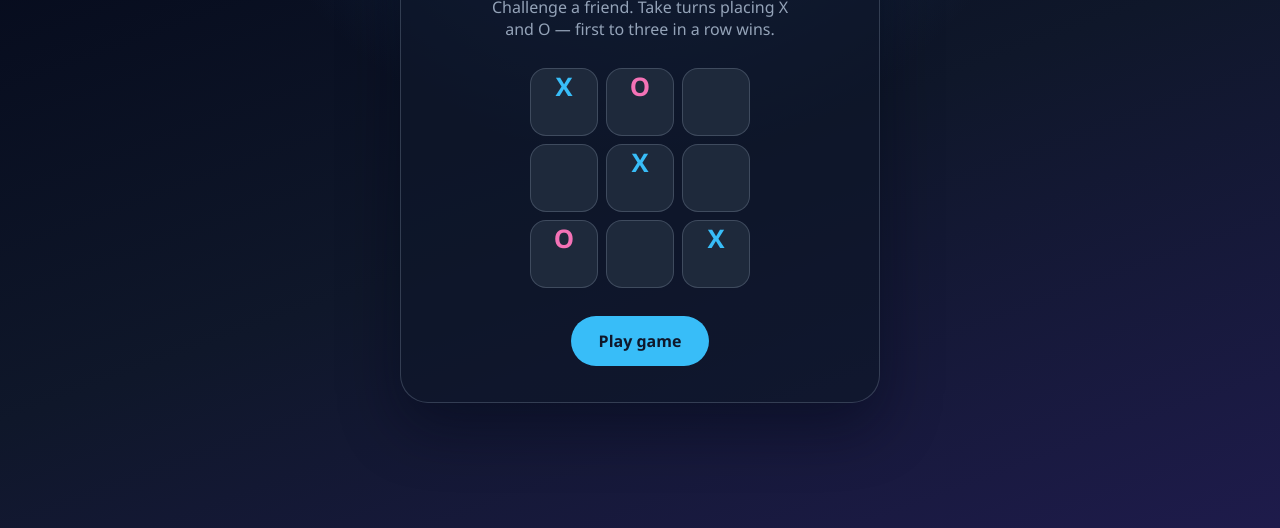
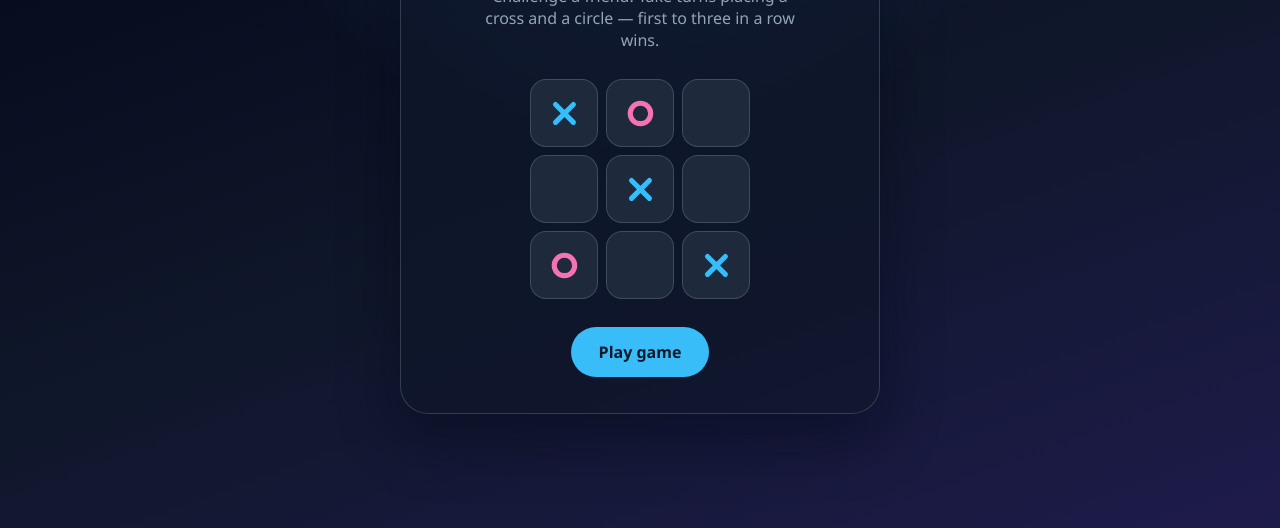
Before and after one commit to SilverFoxCham/Project2, a plain HTML site: page index.html in a window 1280 px wide. Shown: the part 272-800 px from the top of the page. Drawn offline with Linux system fonts and the light colour scheme.

Commit message:
Enhance Tic Tac Toe game with SVG graphics for marks, improved accessibility, and UI adjustments. Update scoreboard and landing page to reflect new design elements.

```diff
--- a/index.html
+++ b/index.html
@@ -12,19 +12,19 @@
         <p class="eyebrow">Classic two-player</p>
         <h1>Tic Tac Toe</h1>
         <p class="subtitle">
-          Challenge a friend. Take turns placing X and O — first to three in a
-          row wins.
+          Challenge a friend. Take turns placing a cross and a circle — first
+          to three in a row wins.
         </p>
         <div class="landing-preview" aria-hidden="true">
-          <span class="cell x">X</span>
-          <span class="cell o">O</span>
+          <span class="cell x"><svg class="glyph" viewBox="0 0 64 64"><path d="M18 18 L46 46 M46 18 L18 46" fill="none" stroke="currentColor" stroke-width="8" stroke-linecap="round"/></svg></span>
+          <span class="cell o"><svg class="glyph" viewBox="0 0 64 64"><circle cx="32" cy="32" r="16" fill="none" stroke="currentColor" stroke-width="8"/></svg></span>
           <span class="cell"></span>
           <span class="cell"></span>
-          <span class="cell x">X</span>
+          <span class="cell x"><svg class="glyph" viewBox="0 0 64 64"><path d="M18 18 L46 46 M46 18 L18 46" fill="none" stroke="currentColor" stroke-width="8" stroke-linecap="round"/></svg></span>
           <span class="cell"></span>
-          <span class="cell o">O</span>
+          <span class="cell o"><svg class="glyph" viewBox="0 0 64 64"><circle cx="32" cy="32" r="16" fill="none" stroke="currentColor" stroke-width="8"/></svg></span>
           <span class="cell"></span>
-          <span class="cell x">X</span>
+          <span class="cell x"><svg class="glyph" viewBox="0 0 64 64"><path d="M18 18 L46 46 M46 18 L18 46" fill="none" stroke="currentColor" stroke-width="8" stroke-linecap="round"/></svg></span>
         </div>
         <a class="play-button" href="game.html">Play game</a>
       </section>
--- a/styles.css
+++ b/styles.css
@@ -69,9 +69,22 @@ h1 {
 }
 
 .score-card .mark {
-  display: block;
+  display: grid;
+  place-items: center;
+  min-height: 1.5rem;
   font-weight: 700;
   font-size: 1.2rem;
+}
+
+.glyph {
+  width: 62%;
+  height: 62%;
+  display: block;
+}
+
+.score-card .glyph {
+  width: 1.35rem;
+  height: 1.35rem;
 }
 
 .score-card[data-player="X"] .mark,
@@ -119,11 +132,11 @@ h1 {
 
 .cell {
   aspect-ratio: 1;
+  display: grid;
+  place-items: center;
   border: 1px solid rgba(148, 163, 184, 0.28);
   border-radius: 16px;
   background: #1e293b;
-  font-size: clamp(2.2rem, 8vw, 3.4rem);
-  font-weight: 700;
   cursor: pointer;
   color: inherit;
   transition: transform 0.12s ease, background 0.12s ease;
@@ -199,7 +212,6 @@ button.ghost {
 
 .landing-preview .cell {
   pointer-events: none;
-  font-size: 1.6rem;
 }
 
 .play-button {
```
Also changed, not shown: game.html (+2 -2 lines), script.js (+27 -3 lines).
